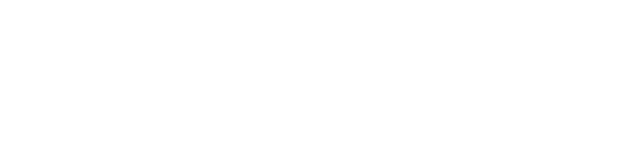
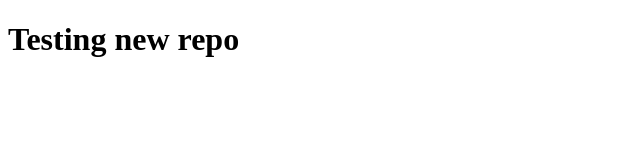
Before and after one commit to LarryMcConville/LarryMcConville.github.io, a plain HTML site: page index.html in a window 1280 px wide. Shown: the whole page, without its empty margins (0-640 px from the left). Drawn offline with Linux system fonts and the light colour scheme.

Commit message:
added h1

```diff
--- a/index.html
+++ b/index.html
@@ -6,6 +6,6 @@
     <title>Larry McConville</title>
 </head>
 <body>
-
+    <h1>Testing new repo</h1>
 </body>
 </html>
```
